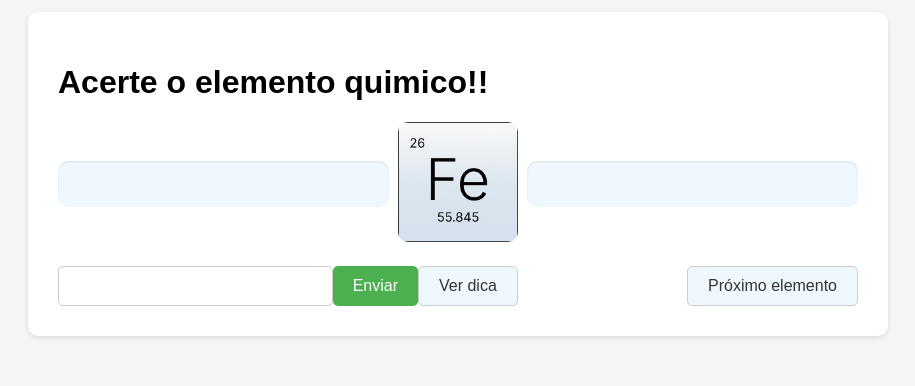
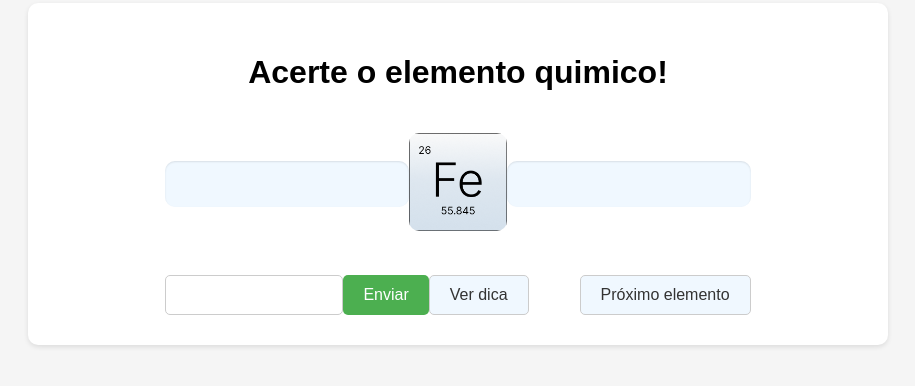
Before and after one commit to gustavorods/2024_1_b2_periodic_table_game, a plain HTML site: page index.html in a window 1280 px wide. Shown: the part 226-612 px from the top of the page, without its empty margins (182-1097 px from the left). Drawn offline with Linux system fonts and the light colour scheme.

Commit message:
style <index.html> <style.css>: adding a new 'div' to cover all element content and user interaction.

```diff
--- a/Style/style.css
+++ b/Style/style.css
@@ -14,10 +14,21 @@ body {
     width: 80%;
     max-width: 800px; /* Set a maximum width for responsiveness */
     padding: 30px;
+    display: flex;
+    flex-direction: column;
+    gap: 20px;
+    justify-content: center;
+    align-items: center;
     border-radius: 10px; /* Rounded corners for the container */
     background-color: #fff; /* White background for content */
     box-shadow: 0 2px 5px rgba(0, 0, 0, 0.1); /* Subtle shadow for depth */
     transition: all 0.3s ease; /* Smooth transitions for dynamic changes */
+  }
+
+  .container .element_and_interactions {
+    display: flex;
+    flex-direction: column;
+    gap: 20px;
   }
 
   /* Element Section */
@@ -25,6 +36,7 @@ body {
     display: flex;
     justify-content: space-between;
     align-items: center;
+    width: 100%;
     margin-bottom: 20px;
   }
 
--- a/index.html
+++ b/index.html
@@ -10,8 +10,9 @@
 
     <!-- Container  -->
     <div class="container">
-        <h1>Acerte o elemento quimico!!</h1>
+        <h1 class="tittle">Acerte o elemento quimico!</h1>
         <!-- Element icon and its tips -->
+        <div class="element_and_interactions">
             <div class="element">
                 <!-- Tip 1 -->
                 <div class="tip_div">
@@ -46,7 +47,7 @@
                     <input type="button" value="Ver dica" id="see_tip">
                     <input type="button" value="Próximo elemento" id="next_element">
                 </div>
-
+            </div>
         </div>
     </div>
 
```
Lines whose indentation alone changed are shown as unchanged.
